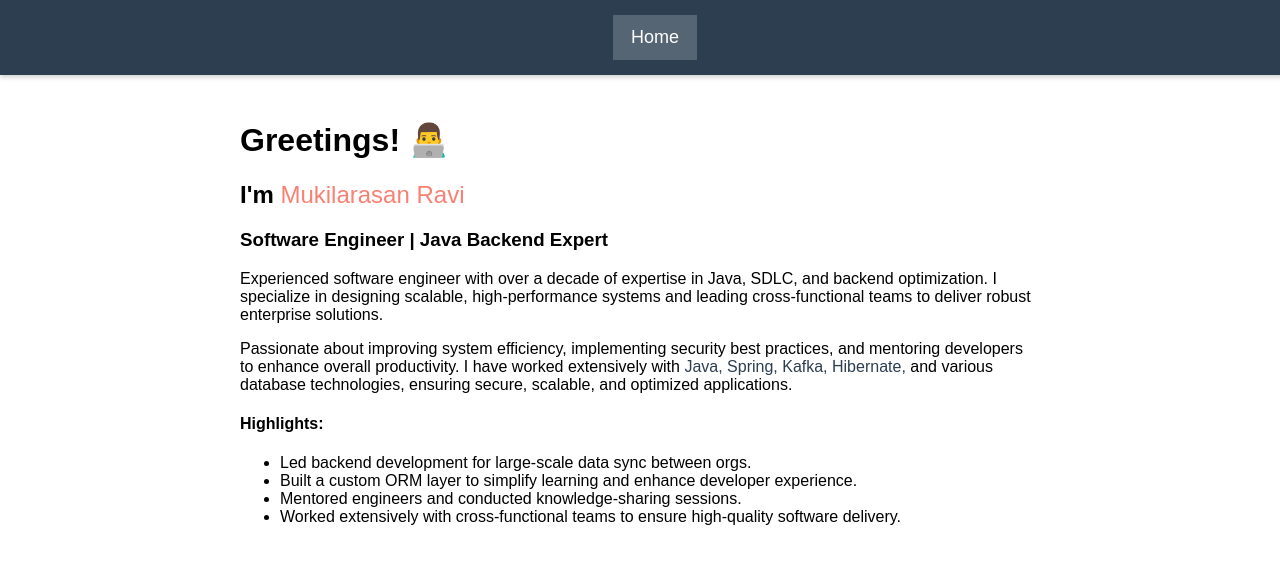
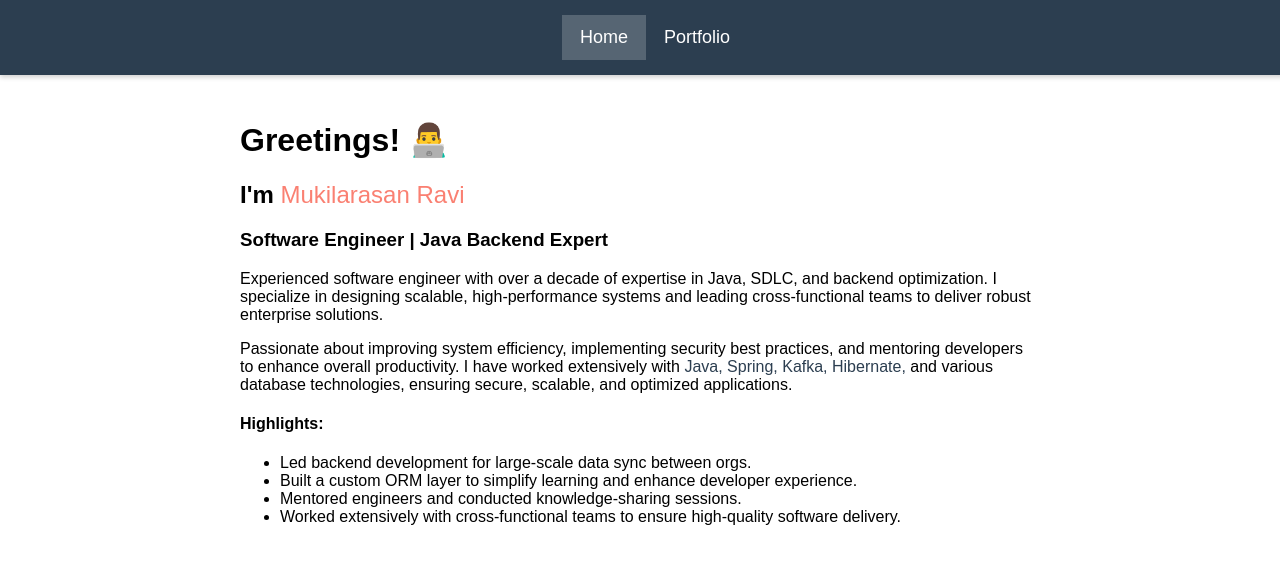
Before and after one commit to mukilarasan-ravi/mukilarasan-ravi.github.io, a plain HTML site: page index.html in a window 1280 px wide. Drawn offline with Linux system fonts and the light colour scheme.

```diff
--- a/index.html
+++ b/index.html
@@ -9,7 +9,7 @@
 <body>
     <div class="navbar" id="navbar">
         <a id="tab-home" class="active" onclick="showTab('home', this)">Home</a>
-        <a id="tab-portfolio" onclick="showTab('portfolio', this)" style="display: none;">Portfolio</a>
+        <a id="tab-portfolio" onclick="showTab('portfolio', this)">Portfolio</a>
         <a id="tab-debug-diaries" onclick="showTab('debug-diaries', this)" style="display: none;">Debug Diaries</a>
         <a id="tab-vuln-diaries" onclick="showTab('vuln-diaries', this)" style="display: none;">Vuln Diaries</a>
         <a id="tab-podcast" onclick="showTab('podcast', this)" style="display: none;">Podcast</a> <!-- Hidden Podcast Tab -->
```
